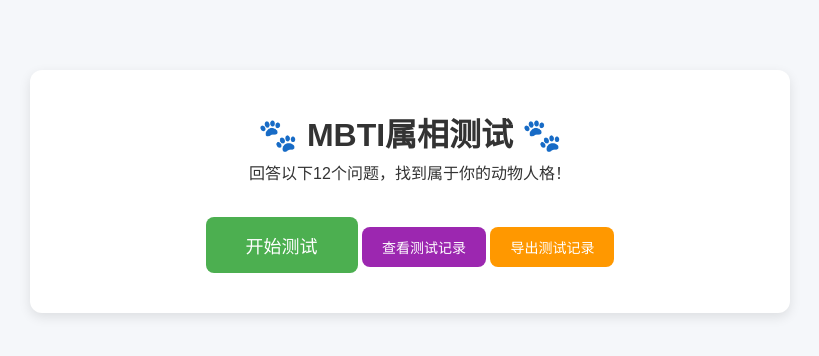
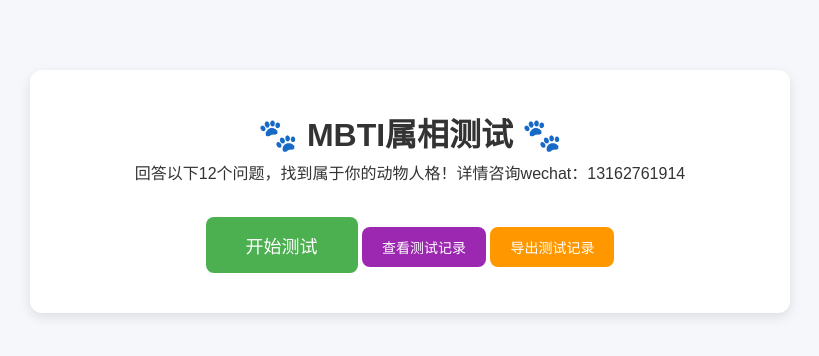
Before and after one commit to Simon19139/MBTI-Zodic-Short-Test, a plain HTML site: page index.html in a window 1280 px wide. Shown: the whole page, without its empty margins (230-1049 px from the left). Drawn offline with Linux system fonts and the light colour scheme.

Commit message:
Update index.html

```diff
--- a/index.html
+++ b/index.html
@@ -436,7 +436,7 @@
         <!-- 开始页面 -->
         <div class="start-screen">
             <h1>🐾 MBTI属相测试 🐾</h1>
-            <p>回答以下12个问题，找到属于你的动物人格！</p>
+            <p>回答以下12个问题，找到属于你的动物人格！详情咨询wechat：13162761914</p>
             <button class="start-btn" id="startBtn">开始测试</button>
             <button class="history-btn" id="historyBtn">查看测试记录</button>
             <button class="export-btn" id="homeExportBtn">导出测试记录</button>
@@ -998,4 +998,5 @@
         }
     </script>
 </body>
+
 </html>
```
